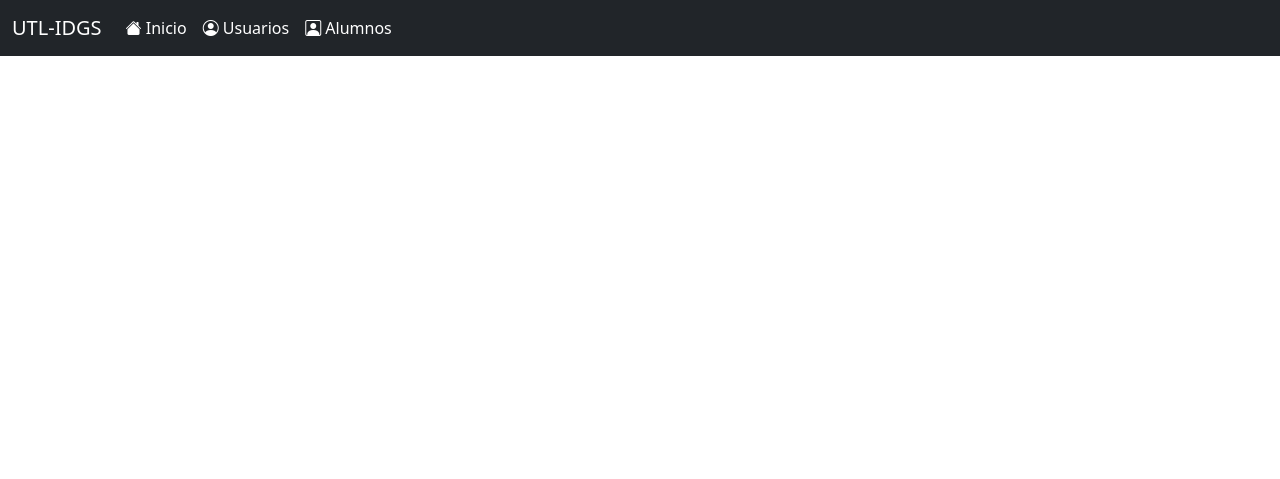
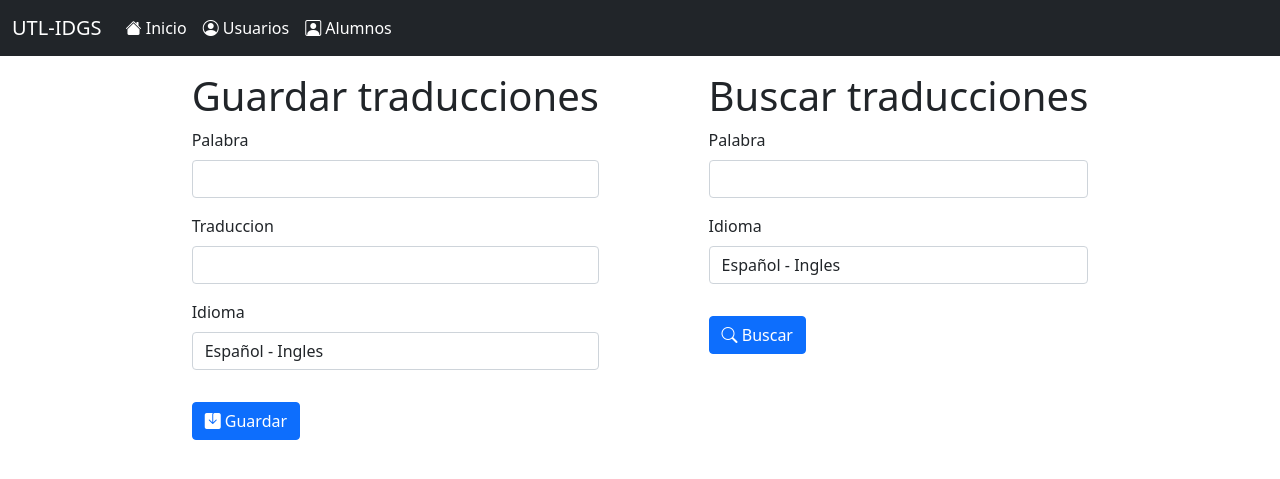
Before and after one commit to IDGS-1003-19002318/IDGS803-Flask2, a Flask app: template templates/translator.html in a window 1280 px wide. Shown: the top 479 px of the page. Run offline with Flask 2, Linux system fonts and the light colour scheme; the template is opened without the code that fills it: values that come from a table or form of the project are taken from there, others are empty; some libraries are stand-ins or nearby versions.

Commit message:
Add the translator with the .txt file Add methods to save translations and then find them

```diff
--- a/app.py
+++ b/app.py
@@ -1,16 +1,36 @@
-from flask import Flask,render_template,redirect,url_for,request, make_response, flash
+from flask import Flask, render_template, redirect, url_for, request, make_response, flash
 import forms
+from act2_Translator import Translator
 from flask_wtf.csrf import CSRFProtect
 
 app = Flask(__name__)
 app.config['SECRET_KEY'] = 'tu_clave_secreta_aqui'
 csrf = CSRFProtect(app)
 
+
 @app.errorhandler(404)
 def no_encontrada(e):
-    return render_template('404.html'),404
+    return render_template('404.html'), 404
 
-@app.route("/cookies", methods = ['GET','POST'])
+
+@app.route("/traductor", methods=['GET', 'POST'])
+def traductor():
+    translator = Translator()
+    buscador = forms.BuscadorForm(request.form)
+    traductor = forms.TraductorForm(request.form)
+    traduccion = ''
+    if request.method == 'POST':
+        if traductor.validate():
+            translator.guardarTraduccion(traductor)
+            flash('Traduccion guardada', 'success')
+        elif buscador.validate():
+            traduccion = translator.traerTraduccion(buscador)
+            print(traduccion)
+            flash('Traduccion encontrada para la palabra {0} : {1}'.format(buscador.data["palabra"],traduccion), 'success')
+    return render_template('translator.html', form=traductor, form2=buscador, traduccion=traduccion)
+
+
+@app.route("/cookies", methods=['GET', 'POST'])
 def cookies():
     reg_user = forms.LoginForm(request.form)
     datos = ''
@@ -21,30 +41,34 @@ def cookies():
         success_message = 'Bienvenido {}'.format(user)
         flash(success_message)
 
-    response = make_response(render_template('cookies.html', form = reg_user))
-    if len(datos) > 0 :
+    response = make_response(render_template('cookies.html', form=reg_user))
+    if len(datos) > 0:
         response.set_cookie('datos_user', datos)
 
     return response
+
 
 @app.route("/saludo")
 def saludo():
     valor_cookie = request.cookies.get('datos_user')
     nombres = valor_cookie.split('@')
-    return render_template('saludo.html', nom = nombres[0])
+    return render_template('saludo.html', nom=nombres[0])
+
 
 @app.route("/formulario")
 def formulario():
     return render_template('formulario.html')
 
-@app.route("/alumnos",methods=['GET','POST'])
+
+@app.route("/alumnos", methods=['GET', 'POST'])
 def alumnos():
     alum_form = forms.UserForm(request.form)
-    if request.method == 'POST' and alum_form.validate() :
+    if request.method == 'POST' and alum_form.validate():
         print(alum_form.matricula.data)
         print(alum_form.nombre.data)
-    return render_template('alumnos.html',form=alum_form)
+    return render_template('alumnos.html', form=alum_form)
+
 
 if __name__ == '__main__':
     csrf.init_app(app)
-    app.run(debug=True, port = 3000)
+    app.run(debug=True, port=3000)
--- a/forms.py
+++ b/forms.py
@@ -4,29 +4,55 @@ from wtforms import StringField, SubmitField, FieldList, FormField, SelectField,
 from wtforms.fields import EmailField
 from wtforms import validators
 
+
 def mi_Validacion(form, field):
     if len(field.data) == 0:
         raise validators.ValidationError('El campo no tiene datos')
 
+
 class UserForm(Form):
-    matricula = StringField('Matricula',[
-                            validators.DataRequired(message='El campo es requerido'),
-                            validators.length(min=4, max=10, message='long de campo 4 min and 5 max')])
-    nombre = StringField('Nombre',[
-                         validators.DataRequired(message='El campo es requerido')])
+    matricula = StringField('Matricula', [
+        validators.DataRequired(message='El campo es requerido'),
+        validators.length(min=4, max=10, message='long de campo 4 min and 5 max')])
+    nombre = StringField('Nombre', [
+        validators.DataRequired(message='El campo es requerido')])
     apaterno = StringField('Apaterno', [mi_Validacion])
     amaterno = StringField('Amaterno')
     email = EmailField('Email')
 
-class NumeroForm(Form) :
+
+class NumeroForm(Form):
     numero = StringField('Numero')
 
+
 class LoginForm(Form):
-    username = StringField('usuario',[
+    username = StringField('usuario', [
         validators.DataRequired(message='El campo es requerido'),
         validators.length(min=4, max=15, message='No cumple la longitud para el campo')
     ])
-    password = StringField('password',[
+    password = StringField('password', [
         validators.DataRequired(message='El campo es requerido'),
         validators.length(min=4, max=15, message='No cumple la longitud para el campo')
     ])
+
+
+class TraductorForm(FlaskForm):
+    palabra = StringField('Palabra', [
+        validators.DataRequired(message='El campo es requerido'),
+        validators.length(min=4, max=15, message='No cumple la longitud para el campo')
+    ])
+    traduccion = StringField('Traduccion', [
+        validators.DataRequired(message='El campo es requerido'),
+        validators.length(min=2, max=15, message='No cumple la longitud para el campo')
+    ])
+    idioma = SelectField('Idioma', choices=[('1', 'Español - Ingles'), ('2', 'English - Spanish')], default='1')
+    submit = SubmitField('Guardar')
+
+
+class BuscadorForm(FlaskForm):
+    palabra = StringField('Palabra', [
+        validators.DataRequired(message='El campo es requerido'),
+        validators.length(min=2, max=15, message='No cumple la longitud para el campo')
+    ])
+    idioma = SelectField('Idioma', choices=[('1', 'Español - Ingles'), ('2', 'English - Spanish')], default='1')
+    submit = SubmitField('Guardar')
--- a/templates/_macros.html
+++ b/templates/_macros.html
@@ -8,11 +8,9 @@
 {%endmacro%}
 
 {%macro render_field(field)%}
-<div class="input-group">
-     <div class="form-control">
-          {{field.label}}
+<div class="form-group mb-3">
+     {{field.label(class_="form-label")}}
      {{field(**kwargs) | safe}}
-     </div>
 </div>
 {% if field.errors %}
 <ul>
--- a/templates/translator.html
+++ b/templates/translator.html
@@ -1,5 +1,66 @@
 {% extends 'layout.html' %}
 
 {% block content %}
+{%from "_macros.html" import render_field%}
+
+<div class="d-flex justify-content-evenly">
+    <div class="col-">
+        <h1>Guardar traducciones</h1>
+        <form method="post" class="form-group">
+            {{form.csrf_token}}
+            <input type="hidden" name="csrf_token" value="{{csrf_token()}}">
+            {{render_field(form.palabra, class_="form-control")}}
+            {{render_field(form.traduccion, class_="form-control")}}
+            {{render_field(form.idioma, class_="form-control")}}
+            <button type="submit" class="btn btn-primary mt-3">
+                <i class="bi bi-save-fill"></i> Guardar
+            </button>
+        </form>
+    </div>
+    <div class="col-">
+        <h1>Buscar traducciones</h1>
+        <form method="post" class="form-group">
+            {{form2.csrf_token}}
+            <input type="hidden" name="csrf_token" value="{{csrf_token()}}">
+            {{render_field(form2.palabra, class_="form-control")}}
+            {{render_field(form2.idioma, class_="form-control")}}
+            <button type="submit" class="btn btn-primary mt-3">
+                <i class="bi bi-search"></i> Buscar
+            </button>
+        </form>
+    </div>
+</div>
+
+<div class="d-flex justify-content-evenly">
+    <div class="col-">
+
+    </div>
+</div>
+
+{#
+<div class="d-flex justify-content-evenly">
+    <div class="col-">
+        <h1>Traducciones</h1>
+        <table class="table table-striped">
+            <thead>
+                <tr>
+                    <th scope="col">Palabra</th>
+                    <th scope="col">Traducción</th>
+                    <th scope="col">Idioma</th>
+                </tr>
+            </thead>
+            <tbody>
+                {% for traduccion in traducciones %}
+                <tr>
+                    <td>{{traduccion.palabra}}</td>
+                    <td>{{traduccion.traduccion}}</td>
+                    <td>{{traduccion.idioma}}</td>
+                </tr>
+                {% endfor %}
+            </tbody>
+        </table>
+    </div>
+</div>
+#}
 
 {% endblock content %}
--- /dev/null
+++ b/traducciones.txt
@@ -0,0 +1,6 @@
+#Archivo que almacena las traducciones para el programa de traduccion
+español,spanish
+bomba,bomb
+libro,book
+palabra,word
+nuevo,new
```
Also changed, not shown: act2_Translator.py (+32 -8 lines), requirements.txt (added, +12 -0 lines). Lines whose indentation alone changed are shown as unchanged.
